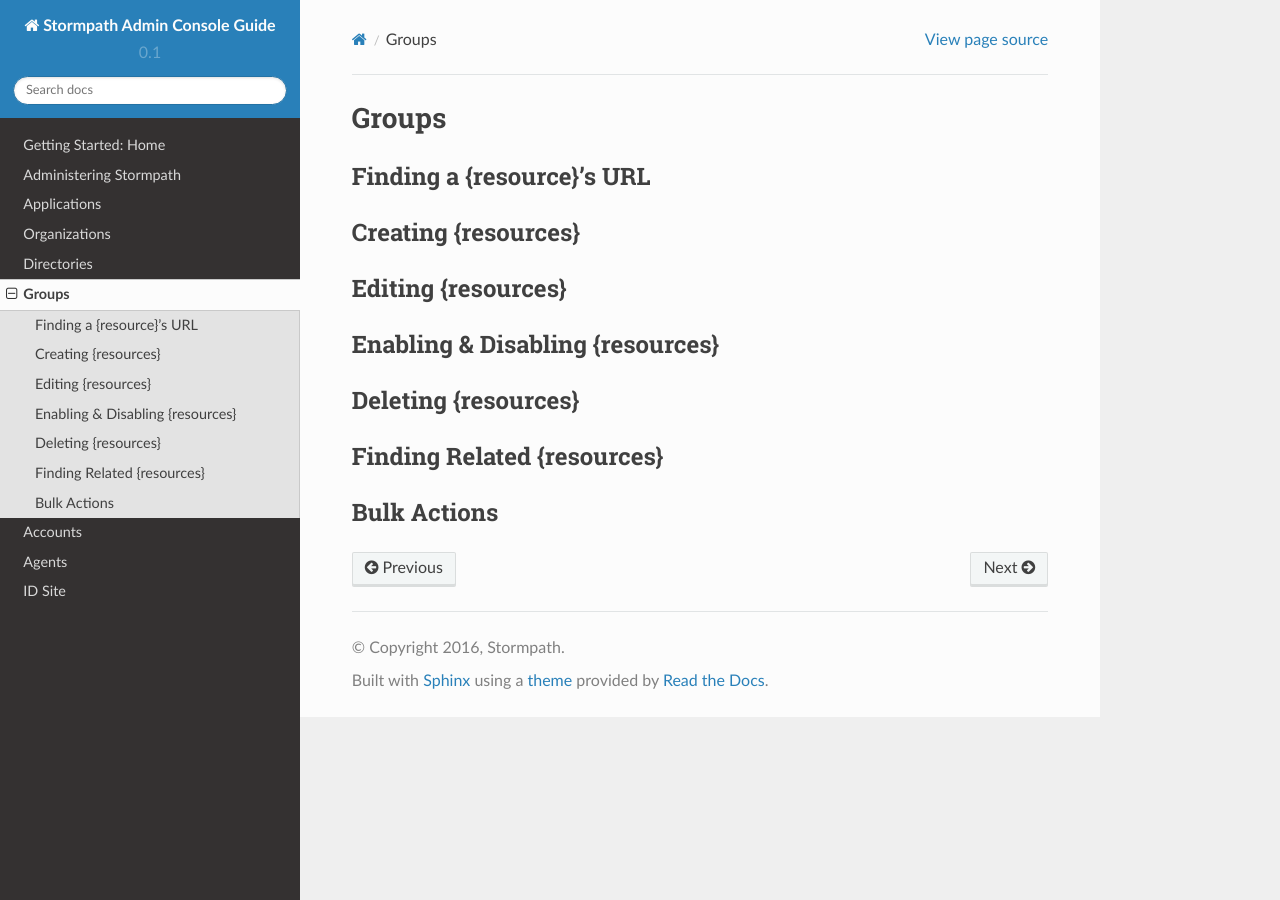
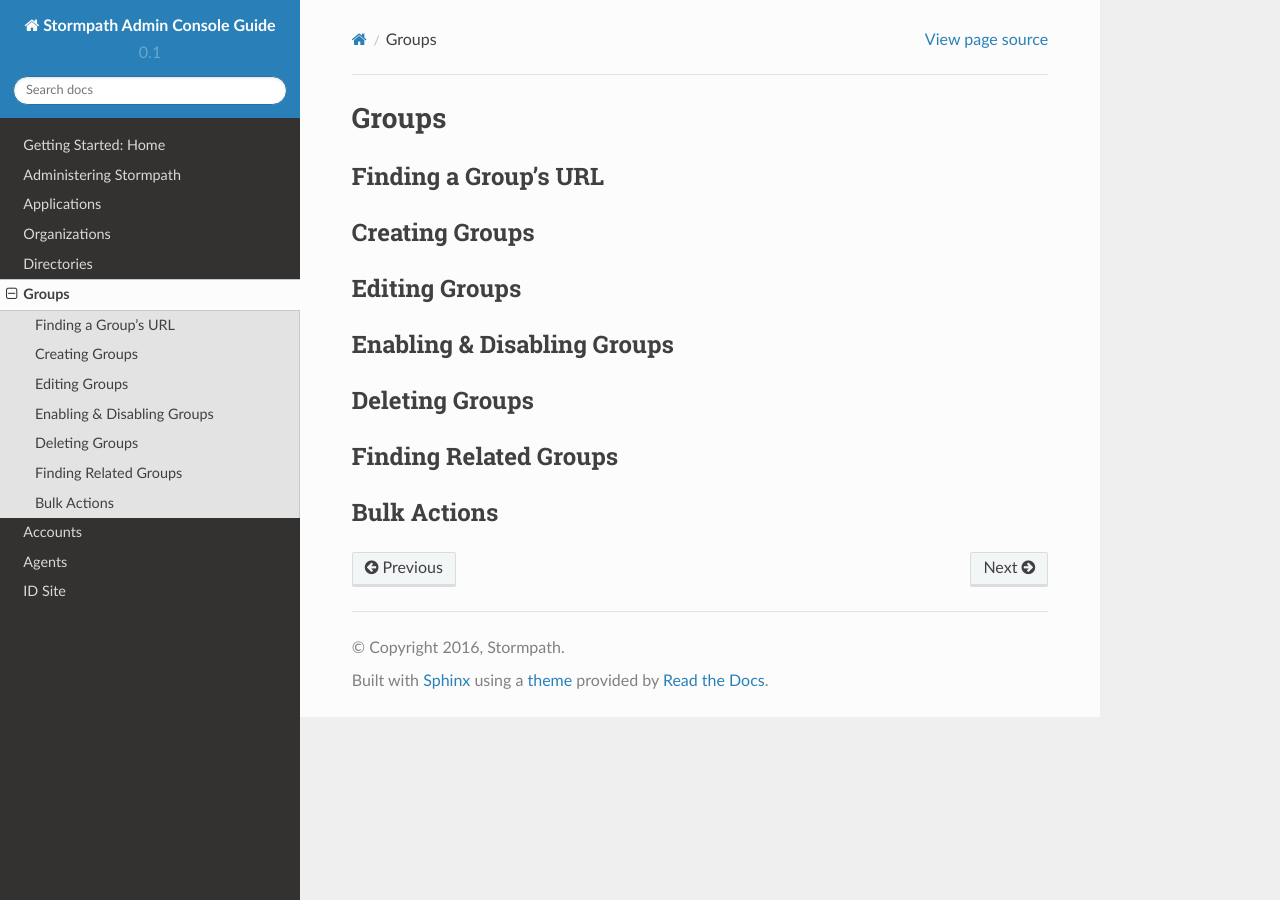
Before and after one commit to stormpath/stormpath-console-guide, a Sphinx documentation site: the page built from source/groups.rst, in a window 1280 px wide. Built offline with Sphinx 7.4.7 and the Read the Docs theme 2.0.0, drawn with Linux system fonts in a browser that asks for light colours.

```diff
--- a/source/directories.rst
+++ b/source/directories.rst
@@ -4,22 +4,22 @@
 Directories
 ***********
 
-Finding a {resource}'s URL
+Finding a Directory's URL
 ================================
 
-Creating {resources}
+Creating Directories
 ========================
 
-Editing {resources}
+Editing Directories
 ========================
 
-Enabling & Disabling {resources}
+Enabling & Disabling Directories
 ================================
 
-Deleting {resources}
+Deleting Directories
 ========================
 
-Finding Related {resources}
+Finding Related Directories
 ================================
 
 Bulk Actions
--- a/source/groups.rst
+++ b/source/groups.rst
@@ -4,22 +4,22 @@
 Groups
 ******
 
-Finding a {resource}'s URL
+Finding a Group's URL
 ================================
 
-Creating {resources}
+Creating Groups
 ========================
 
-Editing {resources}
+Editing Groups
 ========================
 
-Enabling & Disabling {resources}
+Enabling & Disabling Groups
 ================================
 
-Deleting {resources}
+Deleting Groups
 ========================
 
-Finding Related {resources}
+Finding Related Groups
 ================================
 
 Bulk Actions
--- a/source/organizations.rst
+++ b/source/organizations.rst
@@ -4,22 +4,22 @@
 Organizations
 *************
 
-Finding a {resource}'s URL
+Finding a Organization's URL
 ================================
 
-Creating {resources}
+Creating Organizations
 ========================
 
-Editing {resources}
+Editing Organizations
 ========================
 
-Enabling & Disabling {resources}
+Enabling & Disabling Organizations
 ================================
 
-Deleting {resources}
+Deleting Organizations
 ========================
 
-Finding Related {resources}
+Finding Related Organizations
 ================================
 
 Bulk Actions
```
Also changed, not shown: source/outline.rst (deleted, +0 -103 lines).
